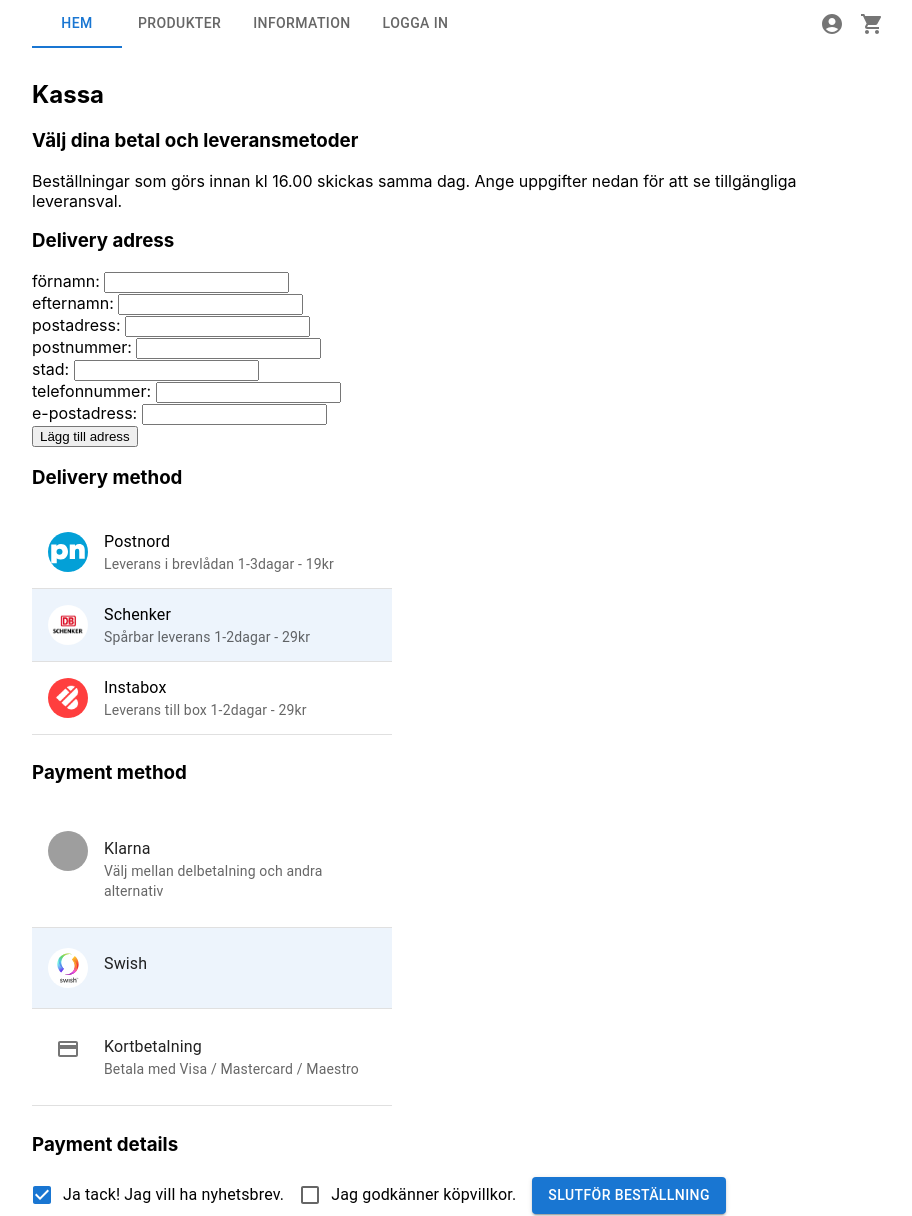
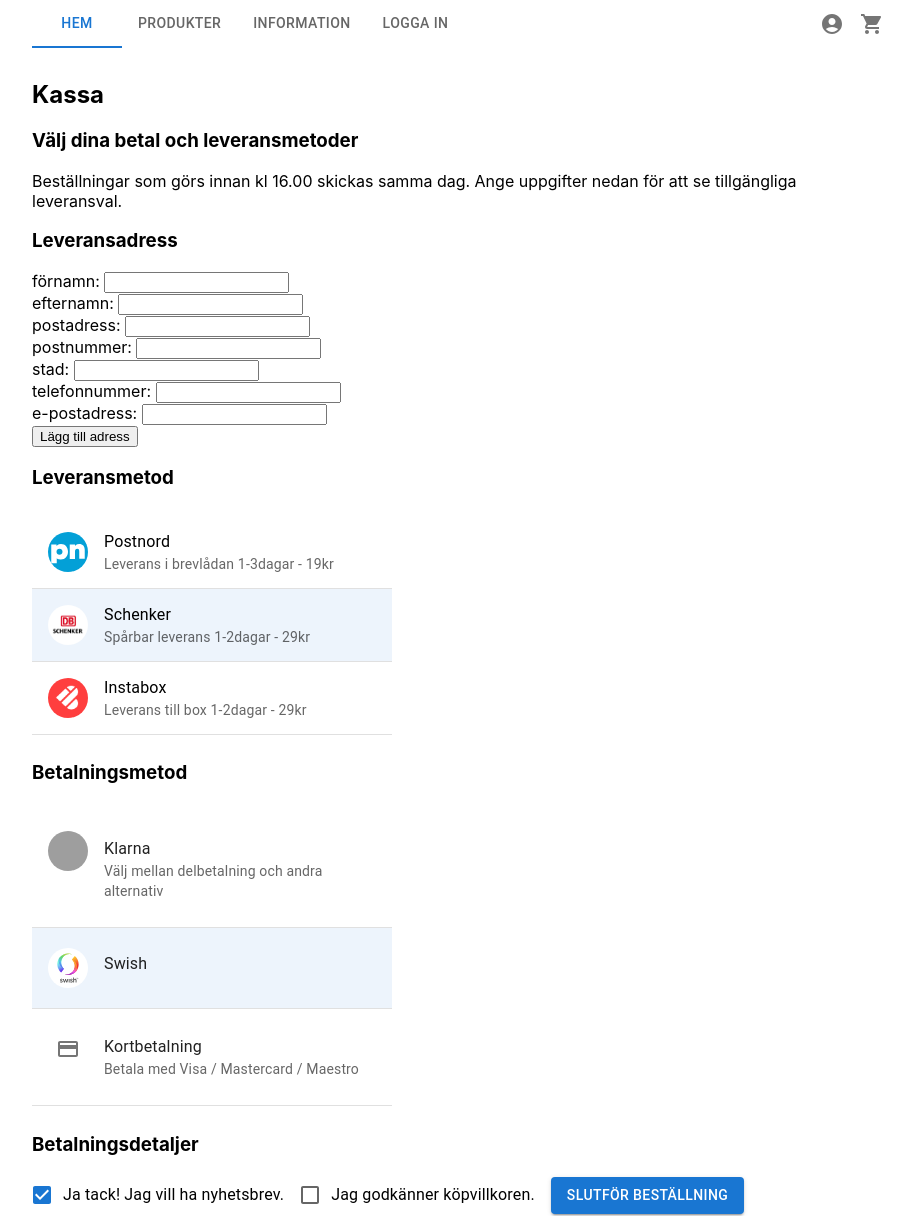
Before and after one commit to OliviaIsberg/ducky, a React (Create React App) app: page /checkoutPage in a window 1280 px wide. Shown: the whole page, without its empty margins (182-1094 px from the left). Built offline with nearby package versions, Linux system fonts and the light colour scheme; grey boxes are pictures that could not be loaded.

Commit message:
Ändrade lite text till svenska

```diff
--- a/src/pages/CheckOutPage.tsx
+++ b/src/pages/CheckOutPage.tsx
@@ -18,14 +18,14 @@
         Beställningar som görs innan kl 16.00 skickas samma dag. Ange uppgifter
         nedan för att se tillgängliga leveransval.
       </p>
-      <h3>Delivery adress</h3>
+      <h3>Leveransadress</h3>
       <ShippingForm onSubmit={onShippingSubmit}/>
-      <h3>Delivery method</h3>
+      <h3>Leveransmetod</h3>
       <ShipmentBox />
 
-      <h3>Payment method</h3>
+      <h3>Betalningsmetod</h3>
       <PaymentBox />
-      <h3>Payment details</h3>
+      <h3>Betalningsdetaljer</h3>
       {/* Newsletter checkbox, does nothing for now */}
       <FormControlLabel
         control={<Checkbox defaultChecked />}
@@ -34,7 +34,7 @@
 
 <FormControlLabel
         control={<Checkbox />}
-        label="Jag godkänner köpvillkor."
+        label="Jag godkänner köpvillkoren."
       />
 <Button variant="contained">Slutför beställning</Button>
     </Container>
```
